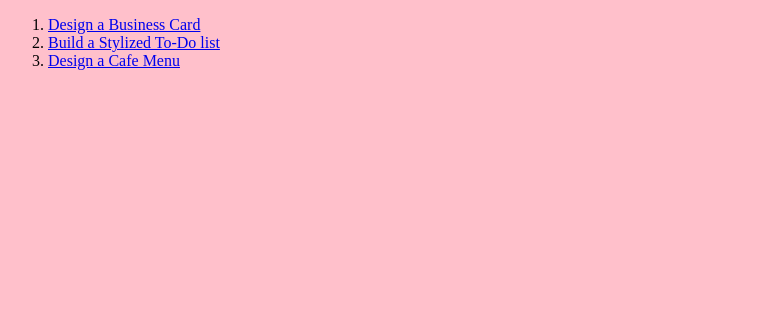
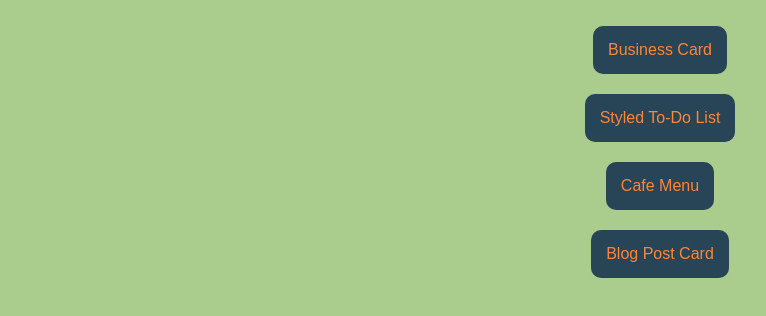
Before and after one commit to taxin-404/Responsive-Web-Design, a plain HTML site: page index.html in a window 1280 px wide. Shown: the whole page, without its empty margins (0-766 px from the left). Drawn offline with Linux system fonts and the light colour scheme.

Commit message:
new project

```diff
--- /dev/null
+++ b/CSS/Design_a_Blog_Post_Card/styles.css
@@ -0,0 +1,53 @@
+body {
+    display: flex;
+    justify-content: center;
+    align-items: center;
+    height: 100vh;
+    margin: 0;
+    background-color: #f0f0f0;
+    font-family: Arial, sans-serif;
+}
+
+.blog-post-card {
+    background-color: white;
+    border-radius: 15px;
+    box-shadow: 0 4px 8px rgba(0, 0, 0, 0.1);
+    overflow: hidden;
+    width: 350px;
+    margin: 20px;
+    text-align: center;
+}
+
+.post-img {
+    width: 100%;
+    height: auto;
+    border-bottom: 5px solid #333;
+}
+
+.post-content {
+    padding: 20px;
+}
+
+.post-title {
+    color: #333;
+    margin: 0 0 10px;
+}
+
+.post-excerpt {
+    color: #667;
+    margin: 10px 0;
+}
+
+.read-more {
+    display: inline-block;
+    margin-top: 10px;
+    padding: 10px 15px;
+    background-color: #333;
+    color: white;
+    text-decoration: none;
+    border-radius: 5px;
+}
+
+.read-more:hover {
+    background-color: #555;
+}
--- a/index.html
+++ b/index.html
@@ -11,9 +11,10 @@
 <body>
     <div>
       <ol>
-        <li><a href="./CSS/Design_a_Business_Card/index.html" target="_black">Design a Business Card</a></li>
-        <li><a href="./CSS/Build_a_Stylized_To-Do_list/index.html" target="_black">Build a Stylized To-Do list</a></li>
-        <li><a href="./CSS/Design_a_Cafe_Menu/index.html" target="_black">Design a Cafe Menu</a></li>
+        <li><a href="./CSS/Design_a_Business_Card/index.html" target="_black">Business Card</a></li>
+        <li><a href="./CSS/Build_a_Stylized_To-Do_list/index.html" target="_black">Styled To-Do List</a></li>
+        <li><a href="./CSS/Design_a_Cafe_Menu/index.html" target="_black">Cafe Menu</a></li>
+        <li><a href="./CSS/Design_a_Blog_Post_Card/index.html" target="_black">Blog Post Card</a></li>
       </ol>
     </div>
 </body>
--- a/styles.css
+++ b/styles.css
@@ -1,3 +1,25 @@
 body {
-  background-color: pink;
+  background-color: #aacc8c;
 }
+
+li {
+  text-align: center;
+  list-style-position: inside;
+  list-style-type: none;
+}
+
+a {
+  display: inline-block;
+  color: #ff8635;
+  background-color: #284457;
+  text-decoration: none;
+  padding: 15px;
+  margin: 10px;
+  font-family: Arial;
+  border-radius: 10px;
+}
+
+a:hover {
+  background-color: #ff8633;
+  color: #284457;
+}
```
Also changed, not shown: CSS/Design_a_Blog_Post_Card/index.html (added, +19 -0 lines).
